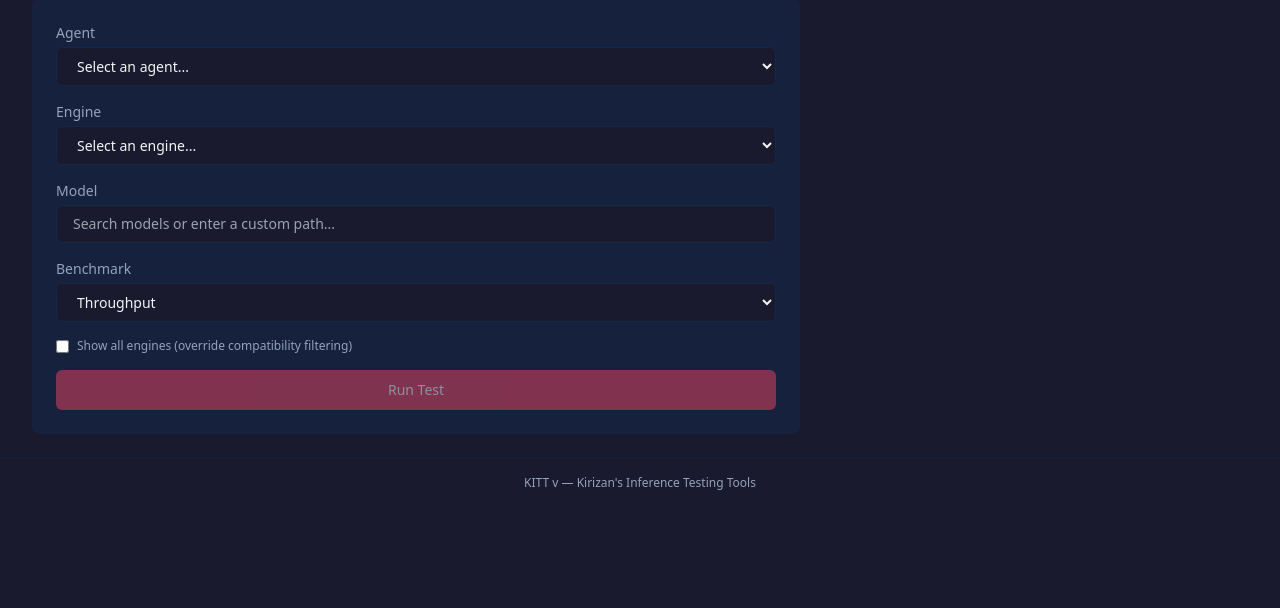
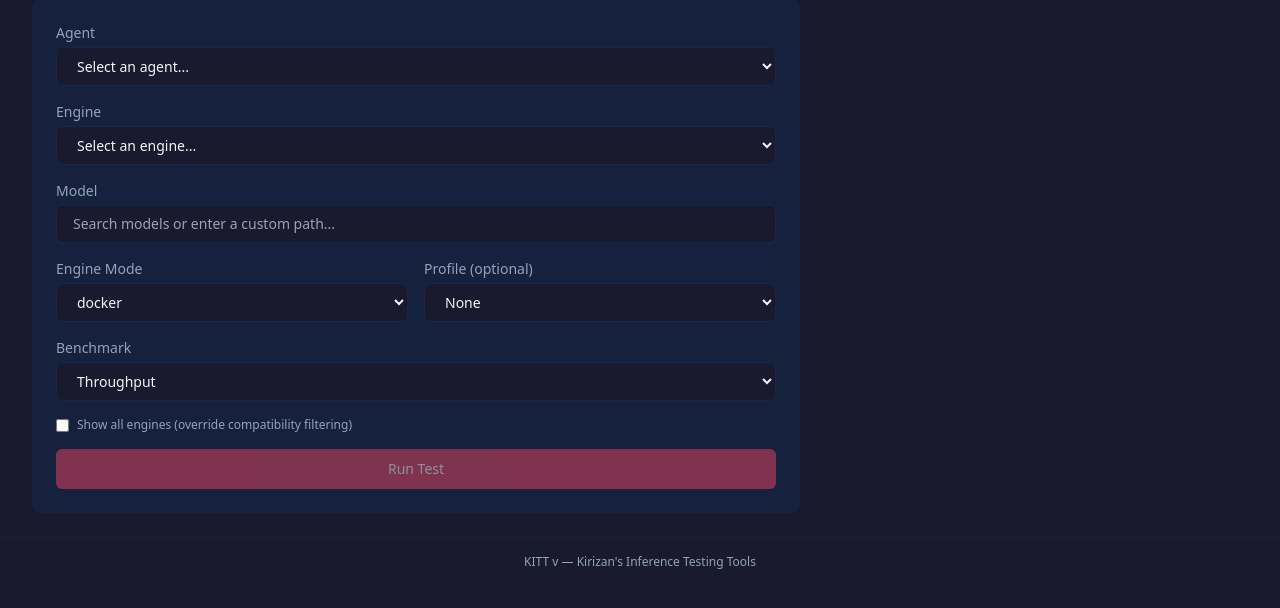
Before and after one commit to Kirizan/kitt, a Python web app: template src/kitt/web/templates/quicktest/form.html in a window 1280 px wide. Shown: the part 162-770 px from the top of the page. Run offline with Jinja, Linux system fonts and the light colour scheme; the template is opened without the code that fills it, so the values that code supplies are empty; some libraries are stand-ins or nearby versions.

Commit message:
Integrate engine modes and profiles into campaign wizard and quicktest forms
The engine-formats API now returns mode and default_mode alongside formats.
QuickTest form gains engine mode selector and profile dropdown. Campaign
executor passes engine_mode and profile_id through to test records.

Co-Authored-By: Claude Opus 4.6 <noreply@anthropic.com>

```diff
--- a/src/kitt/web/templates/quicktest/form.html
+++ b/src/kitt/web/templates/quicktest/form.html
@@ -86,6 +86,29 @@
             </div>
         </div>
 
+        <!-- Engine Mode & Profile -->
+        <div class="grid grid-cols-2 gap-4">
+            <div>
+                <label class="block text-sm text-kitt-dim mb-1">Engine Mode</label>
+                <select x-model="form.engine_mode"
+                        class="w-full bg-kitt-bg border border-kitt-primary/50 rounded-md px-4 py-2 text-sm focus:outline-none focus:border-kitt-accent">
+                    <template x-for="mode in currentEngineModes" :key="mode">
+                        <option :value="mode" x-text="mode"></option>
+                    </template>
+                </select>
+            </div>
+            <div>
+                <label class="block text-sm text-kitt-dim mb-1">Profile <span class="text-kitt-dim font-normal">(optional)</span></label>
+                <select x-model="form.profile_id"
+                        class="w-full bg-kitt-bg border border-kitt-primary/50 rounded-md px-4 py-2 text-sm focus:outline-none focus:border-kitt-accent">
+                    <option value="">None</option>
+                    <template x-for="p in filteredProfiles" :key="p.id">
+                        <option :value="p.id" x-text="p.name + ' (' + p.mode + ')'"></option>
+                    </template>
+                </select>
+            </div>
+        </div>
+
         <!-- Benchmark -->
         <div>
             <label class="block text-sm text-kitt-dim mb-1">Benchmark</label>
@@ -134,63 +157,85 @@ function quickTest() {
             agent_id: '',
             model_path: '',
             engine_name: '',
+            engine_mode: 'docker',
+            profile_id: '',
             benchmark_name: 'throughput',
         },
         allModels: [],
         engineFormats: {},
+        engineProfiles: [],
         agentCapabilities: {},
         overrideCompat: false,
         launching: false,
 
         async loadData() {
             try {
-                const [modelsResp, formatsResp, capsResp] = await Promise.all([
+                const [modelsResp, formatsResp, capsResp, profilesResp] = await Promise.all([
                     fetch('/api/v1/quicktest/models'),
                     fetch('/api/v1/quicktest/engine-formats'),
                     fetch('/api/v1/quicktest/agent-capabilities'),
+                    fetch('/api/v1/quicktest/engine-profiles'),
                 ]);
                 this.allModels = await modelsResp.json();
                 this.engineFormats = await formatsResp.json();
                 this.agentCapabilities = await capsResp.json();
+                const profilesData = await profilesResp.json();
+                this.engineProfiles = profilesData.profiles || [];
             } catch (e) {
                 console.warn('Failed to load data:', e);
             }
         },
 
         onAgentChange() {
-            // Reset engine selection when agent changes — the available
-            // engines may differ for the new agent's platform.
             const prev = this.form.engine_name;
             const engines = this.availableEngines;
             const stillAvailable = engines.some(e => e.name === prev && e.compatible);
             if (!stillAvailable) {
-                // Pick first compatible engine, or clear
                 const first = engines.find(e => e.compatible);
                 this.form.engine_name = first ? first.name : '';
+                this._syncEngineMode();
             }
+        },
+
+        _syncEngineMode() {
+            // Set default mode for selected engine.
+            const info = this.engineFormats[this.form.engine_name];
+            if (info) {
+                this.form.engine_mode = info.default_mode || 'docker';
+            }
+            this.form.profile_id = '';
+        },
+
+        get currentEngineModes() {
+            const info = this.engineFormats[this.form.engine_name];
+            return info ? (info.modes || ['docker']) : ['docker'];
+        },
+
+        get filteredProfiles() {
+            if (!this.form.engine_name) return [];
+            return this.engineProfiles.filter(p => p.engine === this.form.engine_name);
         },
 
         get availableEngines() {
             const caps = this.agentCapabilities[this.form.agent_id];
             const engineEntries = caps ? caps.engines : {};
 
-            // Build list from engine-formats (all known engines)
             const engines = [];
-            for (const [name, formats] of Object.entries(this.engineFormats)) {
+            for (const [name, info] of Object.entries(this.engineFormats)) {
+                const formats = info.formats || info;
                 const compat = engineEntries[name];
                 const compatible = compat ? compat.compatible : true;
                 const reason = compat && !compatible ? compat.reason : '';
                 engines.push({
                     name,
                     label: ENGINE_LABELS[name] || name,
-                    formats,
+                    formats: Array.isArray(formats) ? formats : [],
                     compatible,
                     reason,
                 });
             }
 
             if (!this.overrideCompat) {
-                // Show compatible engines first, then incompatible (disabled)
                 engines.sort((a, b) => {
                     if (a.compatible !== b.compatible) return a.compatible ? -1 : 1;
                     return 0;
@@ -209,7 +254,6 @@ function quickTest() {
         async launch() {
             this.launching = true;
 
-            // Use search text as model_path if not set by combobox selection
             if (!this.form.model_path) {
                 this.form.model_path = document.querySelector('[x-data="modelCombobox()"] input')?.value || '';
             }
@@ -254,8 +298,9 @@ function modelCombobox() {
             if (!this.$data.overrideCompat) {
                 const engine = this.$data.form?.engine_name;
                 const engineFmts = this.$data.engineFormats || {};
-                const supported = engine && engineFmts[engine];
-                if (supported && supported.length) {
+                const info = engine && engineFmts[engine];
+                const supported = info ? (info.formats || info) : null;
+                if (supported && Array.isArray(supported) && supported.length) {
                     models = models.filter(m => {
                         if (!m.formats || !m.formats.length) return true;
                         return m.formats.some(f => supported.includes(f));
```
Also changed, not shown: src/kitt/web/api/v1/quicktest.py (+24 -8 lines), src/kitt/web/services/campaign_executor.py (+6 -2 lines), src/kitt/web/templates/campaigns/create.html (+9 -6 lines), tests/test_web/test_agents_api.py (+2 -0 lines), tests/test_web/test_quicktest_api.py (+11 -2 lines).
